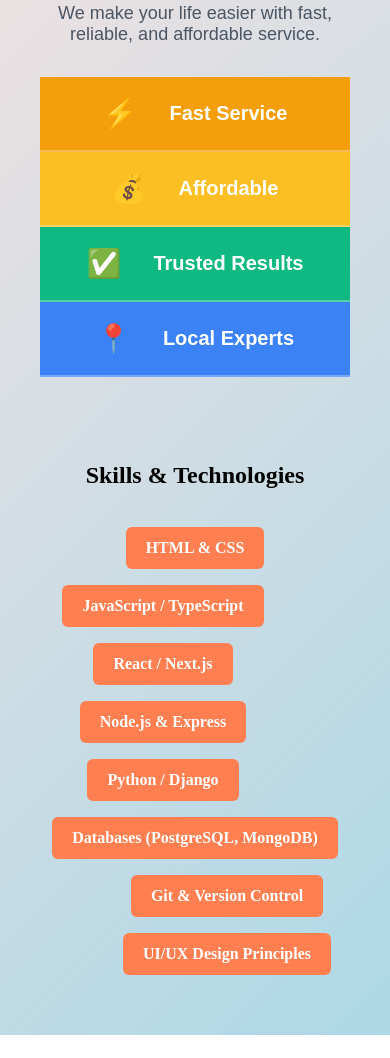
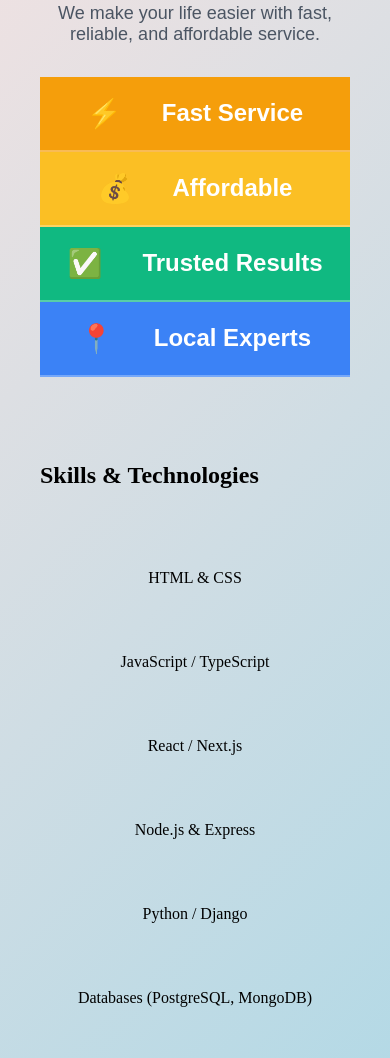
Before and after one commit to gdbtee1/small-business-template, a plain HTML site: page index.html in a window 390 px wide. Shown: the part 466-1524 px from the top of the page. Before the commit the page ends 1501 px from the top, so only its background shows below. Drawn offline with Linux system fonts and the light colour scheme.

Commit message:
Had to adjust mobile again

```diff
--- a/styles.css
+++ b/styles.css
@@ -85,97 +85,83 @@ padding:5px 20px;
   transform: scale(1.05);     /* subtle pop effect */
   box-shadow: 0 8px 20px rgba(0,0,0,0.15);
 }
-
-/* Responsive for tablets and mobile */
-@media (max-width: 768px) {
-  .benefit-box {
-    font-size: 20px;
-    padding: 1.5rem 1.5rem;
-  }
-  .benefit-box .icon {
-    font-size: 28px;
-    margin-right: 1rem;
-  }
-}
-.benefit-section{
-    background-color:orange;
-}
-
-/* SKILLS */
-.skills-grid {
-    display: flex;
-    flex-wrap: wrap;
-    justify-content: center;
-    gap: 1rem;
-}
-
-.skill {
-    background-color: #ff7f50;
-    color: #fff;
-    padding: 0.75rem 1.25rem;
-    border-radius: 6px;
-    font-weight: 600;
-    transition: transform 0.3s;
-}
-
-.skill:hover {
-    transform: scale(1.05);
-}
-#ski{
-  text-align:center;
-}
 /* ==========================
-   MOBILE MEDIA QUERY (PHONES)
-   Max-width 428px = all common phones
+   MOBILE NAV + PHONES
    ========================== */
 @media (max-width: 428px) {
 
-  /* ----------------------------
-     Navbar adjustments
-     ---------------------------- */
+  /* Hamburger icon */
   #menu-icon {
     display: block;
     font-size: 28px;
     cursor: pointer;
+    margin-left: auto;       /* push it to the right */
   }
 
-  /* Hide nav links by default */
+  /* Hide all nav links by default on mobile */
   #navbar .navlinks {
     display: none;
     width: 100%;
     text-align: center;
-    margin: 0.5rem 0;
+    padding: 12px 0;
+    background-color: #f4f1ec; /* match navbar background */
+    border-top: 1px solid rgba(0,0,0,0.1);
   }
 
-  /* Show nav links when active */
+  /* When active, links display vertically */
   #navbar .navlinks.active {
     display: block;
   }
 
-  /* Buttons inside nav links full width */
+  /* Buttons full width */
   #navbar .navlinks .btn {
-    width: 100%;
+    width: 90%;
+    margin: 0.5rem auto;
     padding: 12px 0;
     font-size: 16px;
   }
 
-  /* ----------------------------
-     Hero image scaling
-     ---------------------------- */
+  /* Flex adjustments for navbar */
+  #navbar {
+    flex-wrap: wrap;
+    position: relative;
+  }
+
+  /* Hero image scaling */
   #heroimg {
     width: 100%;
     height: auto;
   }
 
-  /* ----------------------------
-     Benefits column
-     ---------------------------- */
+  /* Benefits boxes mobile adjustment */
   .benefit-box {
-    font-size: 20px;
+    flex-direction: row;
+    justify-content: center;
+    text-align: center;
+    gap: 1rem;
     padding: 1.25rem 1.5rem;
   }
 
-  /* Headings smaller on phones */
+  .benefit-box .icon {
+    flex-shrink: 0;
+    font-size: 28px;
+  }
+
+  /* Skills & Technologies mobile fix */
+  .skills-grid {
+    display: flex;
+    flex-direction: column;
+    gap: 0.75rem;
+    align-items: center;
+  }
+
+  .skill {
+    width: 90%;
+    text-align: center;
+    padding: 0.75rem 0;
+  }
+
+  /* Headings & padding adjustments */
   h1 {
     font-size: 28px;
   }
@@ -183,7 +169,6 @@ padding:5px 20px;
     font-size: 24px;
   }
 
-  /* Section / body padding */
   body,
   .benefits-column,
   .skills {
@@ -191,19 +176,3 @@ padding:5px 20px;
     padding-right: 1rem;
   }
 }
-/* Mobile-only adjustment for benefit boxes */
-@media (max-width: 428px) {
-
-  .benefit-box {
-    flex-direction: row;       /* keep icon left of text */
-    justify-content: center;   /* center content horizontally on small screens */
-    text-align: center;        /* ensures wrapped text is centered */
-    gap: 1rem;                 /* consistent spacing between icon and text */
-    padding: 1.25rem 1.5rem;   /* keeps boxes nice and touch-friendly */
-  }
-
-  .benefit-box .icon {
-    flex-shrink: 0;           /* prevents icon from shrinking if text wraps */
-    font-size: 28px;          /* scale icon nicely for mobile */
-  }
-}
```
Also changed, not shown: index.html (+1 -2 lines).
